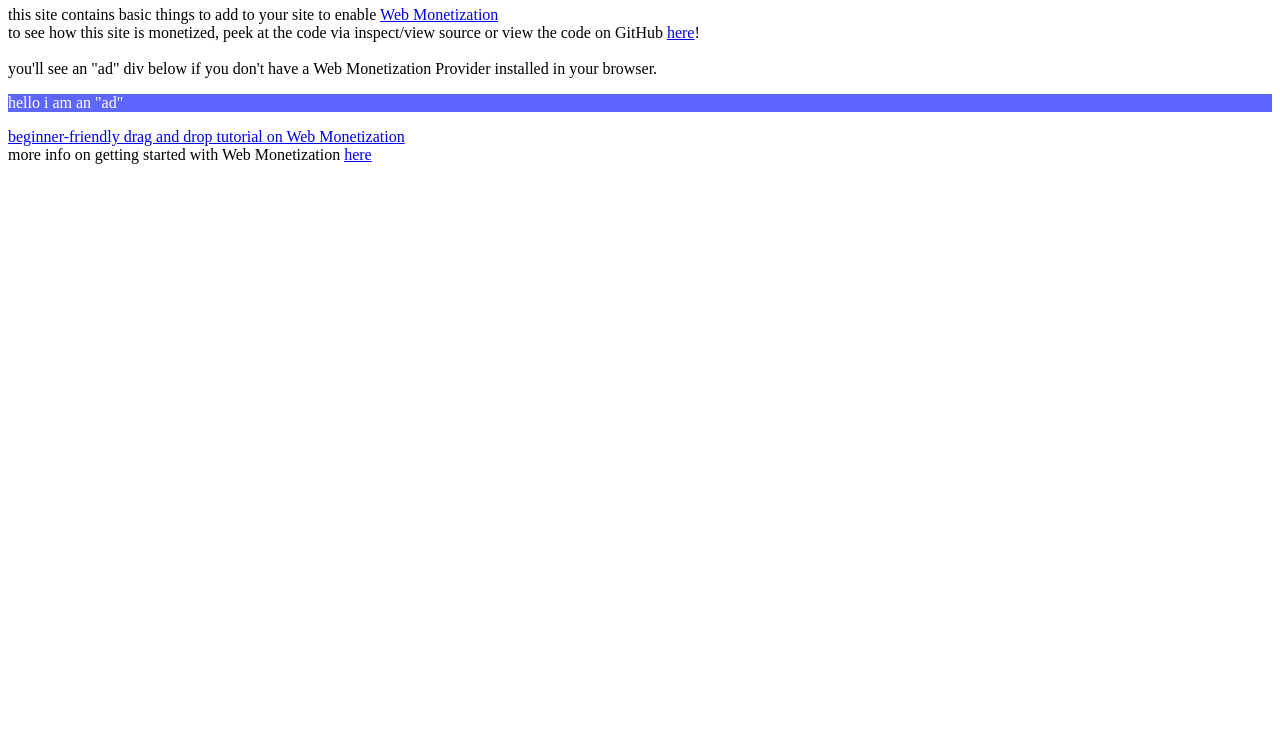
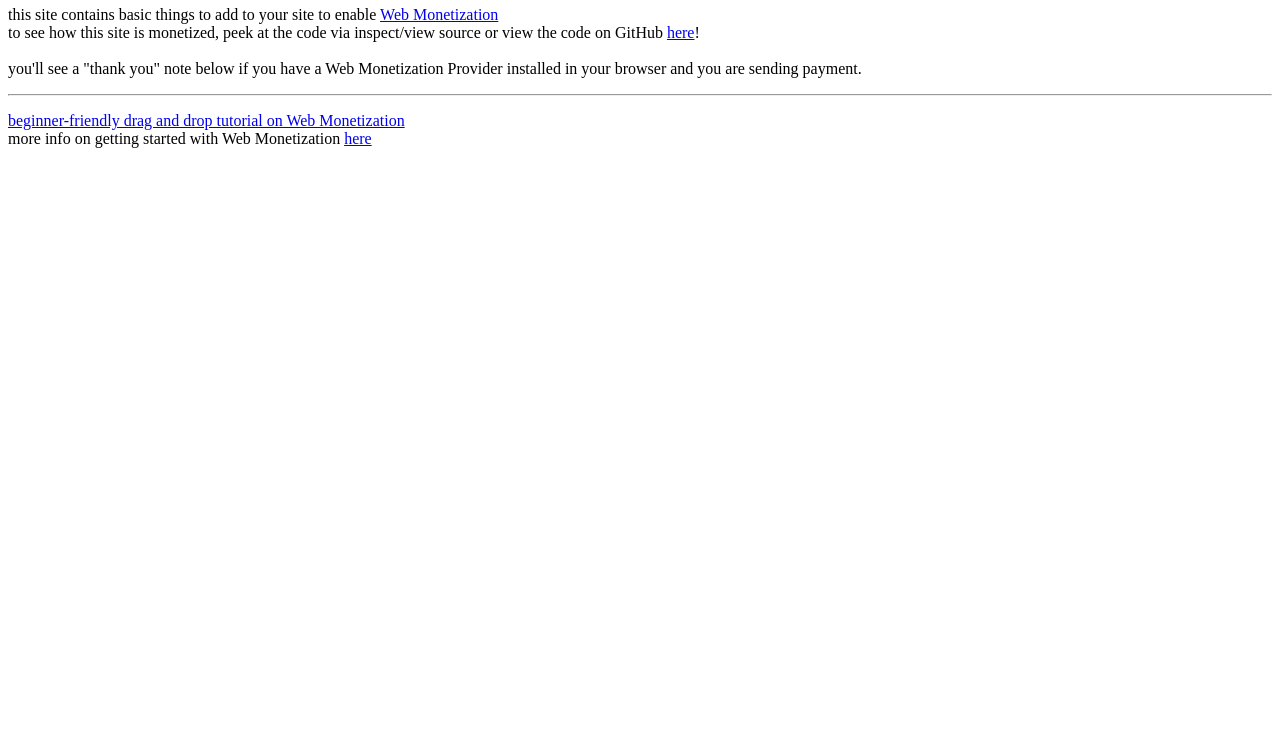
Before and after one commit to esse-dev/web-monetization-base, a plain HTML site: page index.html in a window 1280 px wide. Shown: the part 60-800 px from the top of the page. Drawn offline with Linux system fonts and the light colour scheme.

Commit message:
Change ad to thank you and show if monetizationprogress occurs
Signed-off-by: sharon-wang <sharon-wang-cpsc@outlook.com>

```diff
--- a/index.html
+++ b/index.html
@@ -12,9 +12,10 @@
     <p>
         this site contains basic things to add to your site to enable <a href="https://webmonetization.org/">Web Monetization</a><br>
         to see how this site is monetized, peek at the code via inspect/view source or view the code on GitHub <a href="https://github.com/esse-dev/web-monetization-base">here</a>!<br><br>
-        you'll see an "ad" div below if you don't have a Web Monetization Provider installed in your browser.
+        you'll see a "thank you" note below if you have a Web Monetization Provider installed in your browser and you are sending payment.
     </p>
-    <div id="ad" style="background-color: #5D67FF; color: #FFF">hello i am an "ad"</div>
+    <div id="thank-you-note" style="display: none; background-color: #5D67FF; color: #FFF">thank you for supporting me via Web Monetization <3</div>
+    <hr>
     <p>
         <a href="https://esse-dev.github.io/borzoi/">beginner-friendly drag and drop tutorial on Web Monetization</a><br>
         more info on getting started with Web Monetization <a href="https://webmonetization.org/docs/getting-started">here</a>
@@ -26,12 +27,12 @@
             document.monetization.addEventListener('monetizationprogress', event => {
                 // Payment has been received from the site visitor
                 // NOTE: You should add code to do backend processing in order to validate the payment
-                // Since the user is sending money to the site, let's hide our "ad"
-                document.getElementById('ad').style.display = 'none';
+                // Since the user is sending money to the site, let's show our "thank you" note!
+                document.getElementById('thank-you-note').style.display = 'block';
             })
         } else {
-            // If the monetization object exists then show the "ad"
-            document.getElementById('ad').style.display = 'block';
+            // If the monetization object does not exist, don't show thank you
+            document.getElementById('thank-you-note').style.display = 'none';
         }
     </script>
 </body>
```
Also changed, not shown: simple.html (+3 -3 lines).
